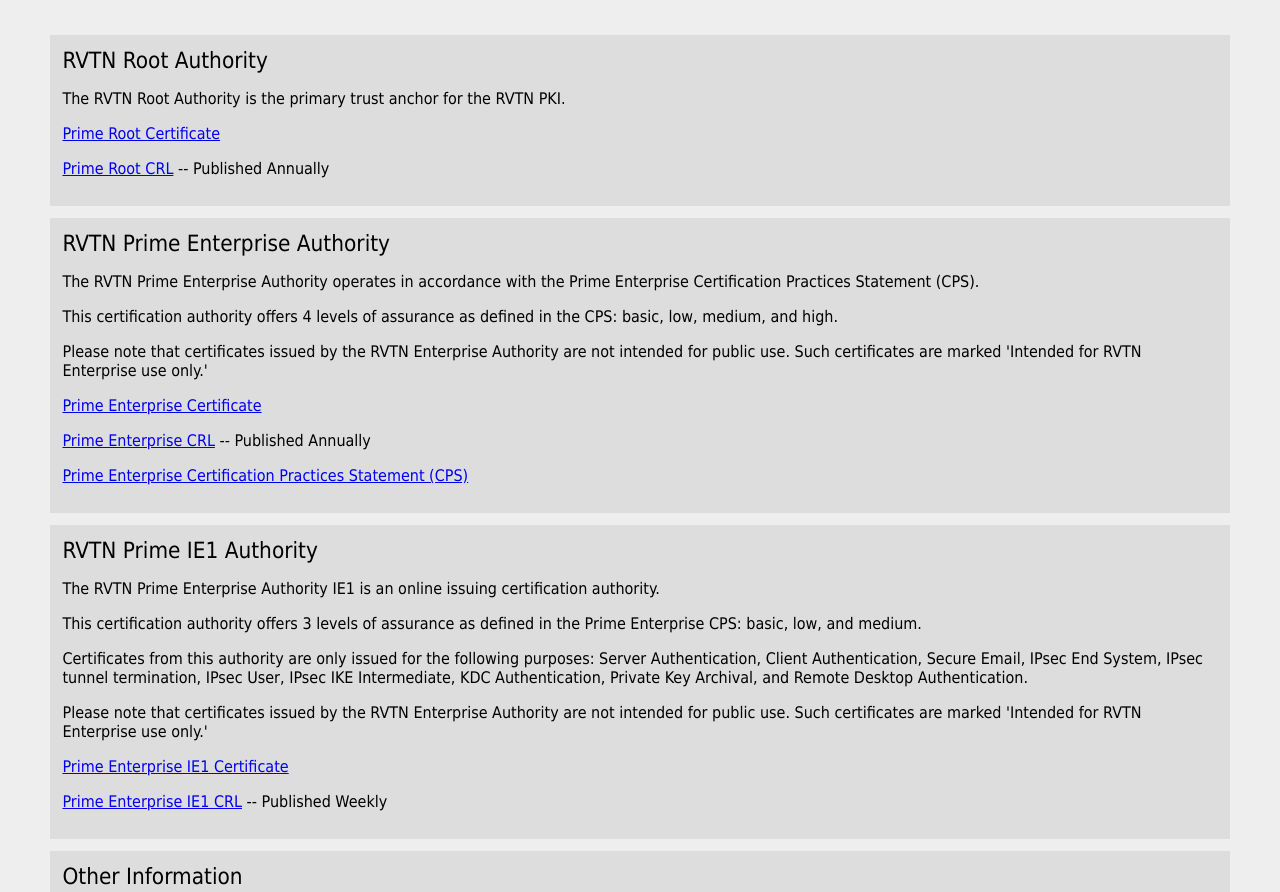
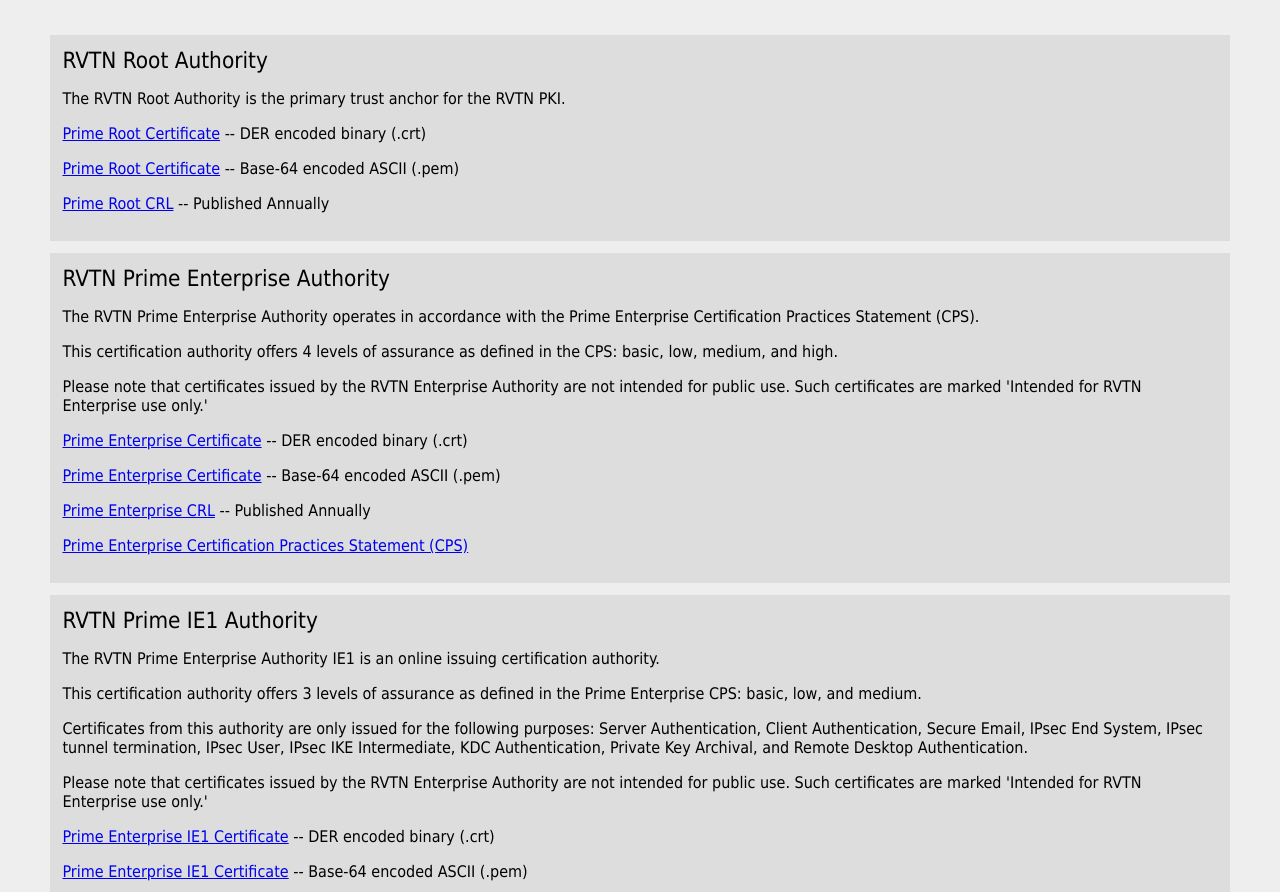
Before and after one commit to rvtn/rvtn-pki, a plain HTML site: page index.html in a window 1280 px wide. Shown: the part 200-1092 px from the top of the page. Drawn offline with Linux system fonts and the light colour scheme.

Commit message:
Auto-Commit from Publish-PKI by user STORMICIDE$ on STORMICIDE

```diff
--- a/index.html
+++ b/index.html
@@ -23,7 +23,8 @@
             <div class="section">
                 <div class="section_header">RVTN Root Authority</div>
                 <p>The RVTN Root Authority is the primary trust anchor for the RVTN PKI.</p>
-                <p><a href="PrimeRoot.crt">Prime Root Certificate</a></p>
+                <p><a href="PrimeRoot.crt">Prime Root Certificate</a> -- DER encoded binary (.crt)</p>
+				<p><a href="PrimeRoot.pem">Prime Root Certificate</a> -- Base-64 encoded ASCII (.pem)</p>
                 <p><a href="PrimeRoot.crl">Prime Root CRL</a> -- Published Annually</p>
             </div>
             <div class="section">
@@ -31,7 +32,8 @@
                 <p>The RVTN Prime Enterprise Authority operates in accordance with the Prime Enterprise Certification Practices Statement (CPS).</p>
                 <p>This certification authority offers 4 levels of assurance as defined in the CPS: basic, low, medium, and high.</p>
                 <p>Please note that certificates issued by the RVTN Enterprise Authority are not intended for public use.  Such certificates are marked 'Intended for RVTN Enterprise use only.'</p>
-                <p><a href="PrimeEnterprise.crt">Prime Enterprise Certificate</a></p>
+                <p><a href="PrimeEnterprise.crt">Prime Enterprise Certificate</a> -- DER encoded binary (.crt)</p>
+				<p><a href="PrimeEnterprise.pem">Prime Enterprise Certificate</a> -- Base-64 encoded ASCII (.pem)</p>
                 <p><a href="PrimeEnterprise.crl">Prime Enterprise CRL</a> -- Published Annually</p>
                 <p><a href="rvtn-enterprise-cps.txt">Prime Enterprise Certification Practices Statement (CPS)</a></p>
             </div>
@@ -42,7 +44,8 @@
                 <p>Certificates from this authority are only issued for the following purposes: Server Authentication, Client Authentication, Secure Email,
                     IPsec End System, IPsec tunnel termination, IPsec User, IPsec IKE Intermediate, KDC Authentication, Private Key Archival, and Remote Desktop Authentication.</p>
                 <p>Please note that certificates issued by the RVTN Enterprise Authority are not intended for public use.  Such certificates are marked 'Intended for RVTN Enterprise use only.'</p>
-                <p><a href="PrimeIE1.crt">Prime Enterprise IE1 Certificate</a></p>
+                <p><a href="PrimeIE1.crt">Prime Enterprise IE1 Certificate</a> -- DER encoded binary (.crt)</p>
+				<p><a href="PrimeIE1.pem">Prime Enterprise IE1 Certificate</a> -- Base-64 encoded ASCII (.pem)</p>
                 <p><a href="PrimeIE1.crl">Prime Enterprise IE1 CRL</a> -- Published Weekly</p>
             </div>
             <div class="section">
```
Also changed, not shown: 3 other files.
